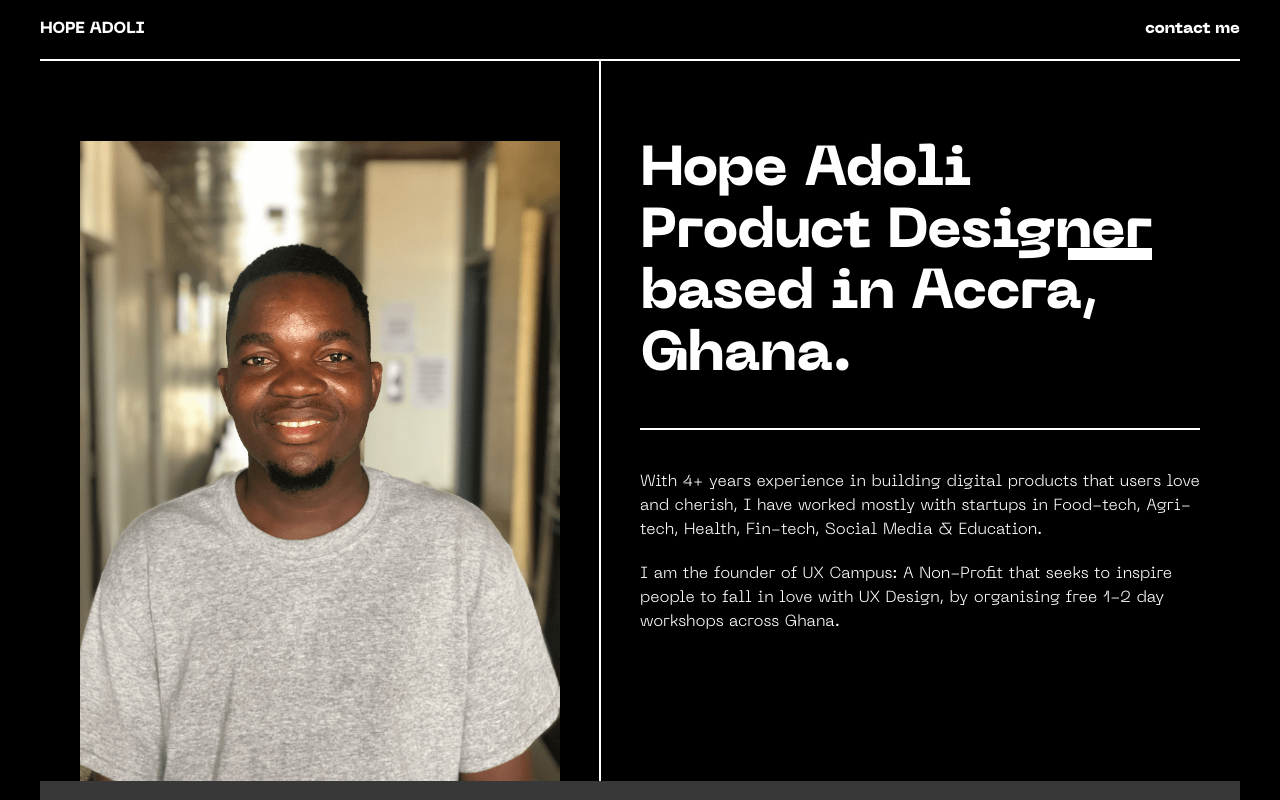
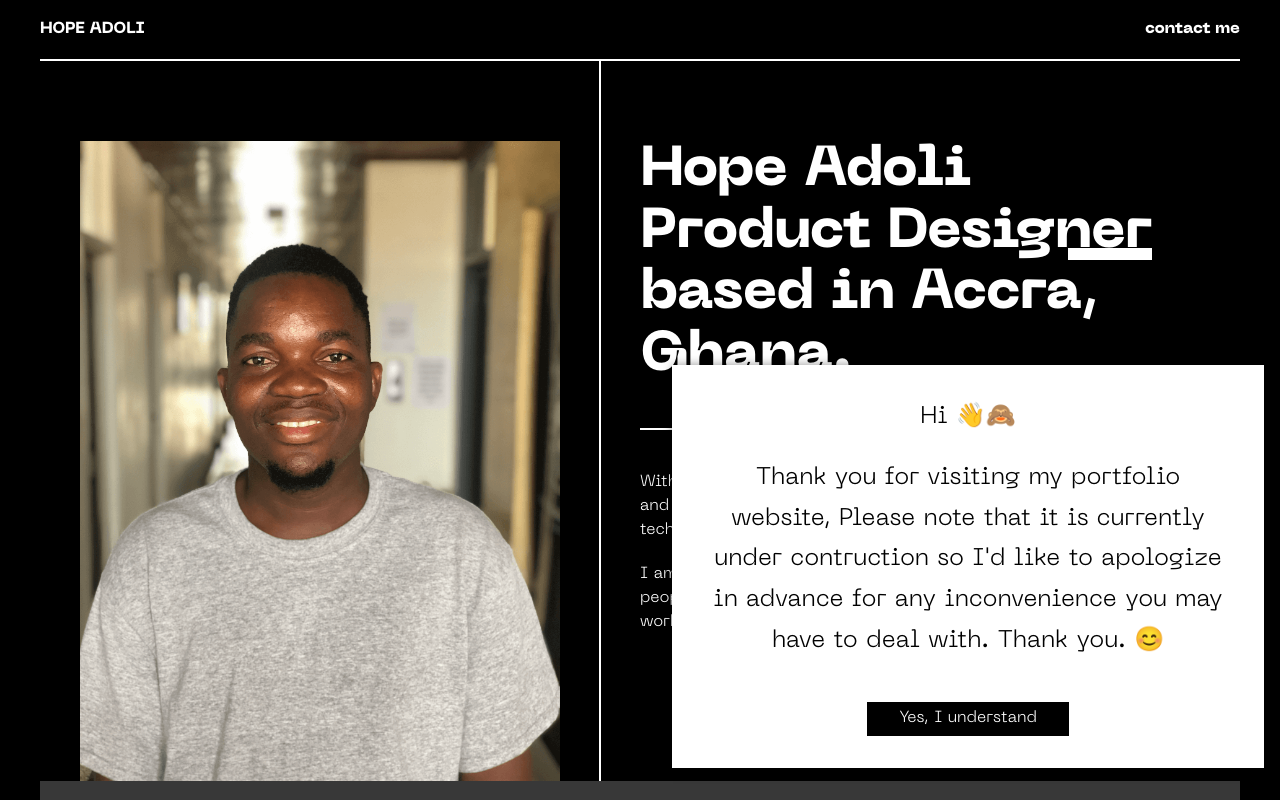
Before and after one commit to nytro04/hope-adoli, a Nuxt app: page / in a window 1280 px wide. Shown: the top 800 px of the page. Built offline with nearby package versions, Linux system fonts and the light colour scheme.

Commit message:
feat: add under construction badge

```diff
--- a/components/ContactPage.vue
+++ b/components/ContactPage.vue
@@ -212,7 +212,6 @@ export default {
           'https://formspree.io/f/xjvjrapk',
           this.formData
         )
-        console.log(response)
 
         if (response.status === 200) {
           this.loading = false
--- /dev/null
+++ b/components/UnderConstruction.vue
@@ -0,0 +1,31 @@
+<template>
+  <div
+    class="container h-auto px-10 py-8 mx-auto overflow-y-auto text-center text-black bg-white contact"
+  >
+    <h3 class="mb-5 text-2xl text-center">
+      Hi 👋🙈
+    </h3>
+    <h3 class="text-2xl text-center">
+      Thank you for visiting my portfolio website, Please note that it is
+      currently under contruction so I'd like to apologize in advance for any
+      inconvenience you may have to deal with. Thank you. 😊
+    </h3>
+
+    <button class="mt-10 btn btn__black" @click="close">
+      Yes, I understand
+    </button>
+  </div>
+</template>
+
+<script>
+export default {
+  props: {
+    close: {
+      type: Function,
+      default: () => ({})
+    }
+  }
+}
+</script>
+
+<style lang="scss" scoped></style>
--- a/pages/index.vue
+++ b/pages/index.vue
@@ -14,6 +14,11 @@
     <Links />
     <div class="my-40"></div>
     <!-- <Footer /> -->
+    <transition name="slide">
+      <div v-if="open" class="slidein">
+        <UnderConstruction :close="toggle" />
+      </div>
+    </transition>
   </div>
 </template>
 
@@ -24,11 +29,29 @@ export default {
     Video: () => import('~/components/Video'),
     RecentWorks: () => import('~/components/RecentWorks'),
     Links: () => import('~/components/Links'),
-    Jobs: () => import('~/components/Jobs')
+    Jobs: () => import('~/components/Jobs'),
+    UnderConstruction: () => import('~/components/underConstruction')
+  },
+
+  data() {
+    return {
+      open: false
+    }
   },
   head() {
     return {
       title: 'Hope Adoli | Portfolio Index'
+    }
+  },
+  mounted() {
+    this.open = true
+  },
+
+  methods: {
+    toggle() {
+      this.open = !this.open
+      // refactor this
+      document.body.classList.toggle('modal-open')
     }
   }
 }
@@ -42,4 +65,31 @@ export default {
     margin: 30rem 0;
   }
 }
+
+.slidein {
+  max-width: 37rem;
+  /* height: 25rem; */
+  /* padding: 0rem 2rem; */
+  position: fixed;
+  z-index: 100;
+  bottom: 2rem;
+  right: 1rem;
+  box-shadow: 1px 1px 10px rgba(0, 0, 0, 0.5);
+  transition: all 0.8s ease-in-out;
+
+  @include respond(tab-land) {
+    width: 45rem;
+  }
+  @include respond(tab-port) {
+    width: 35rem;
+  }
+  @include respond(phone) {
+    width: 25rem;
+  }
+}
+
+.slide-enter,
+.slide-leave-active {
+  bottom: -100%;
+}
 </style>
```
